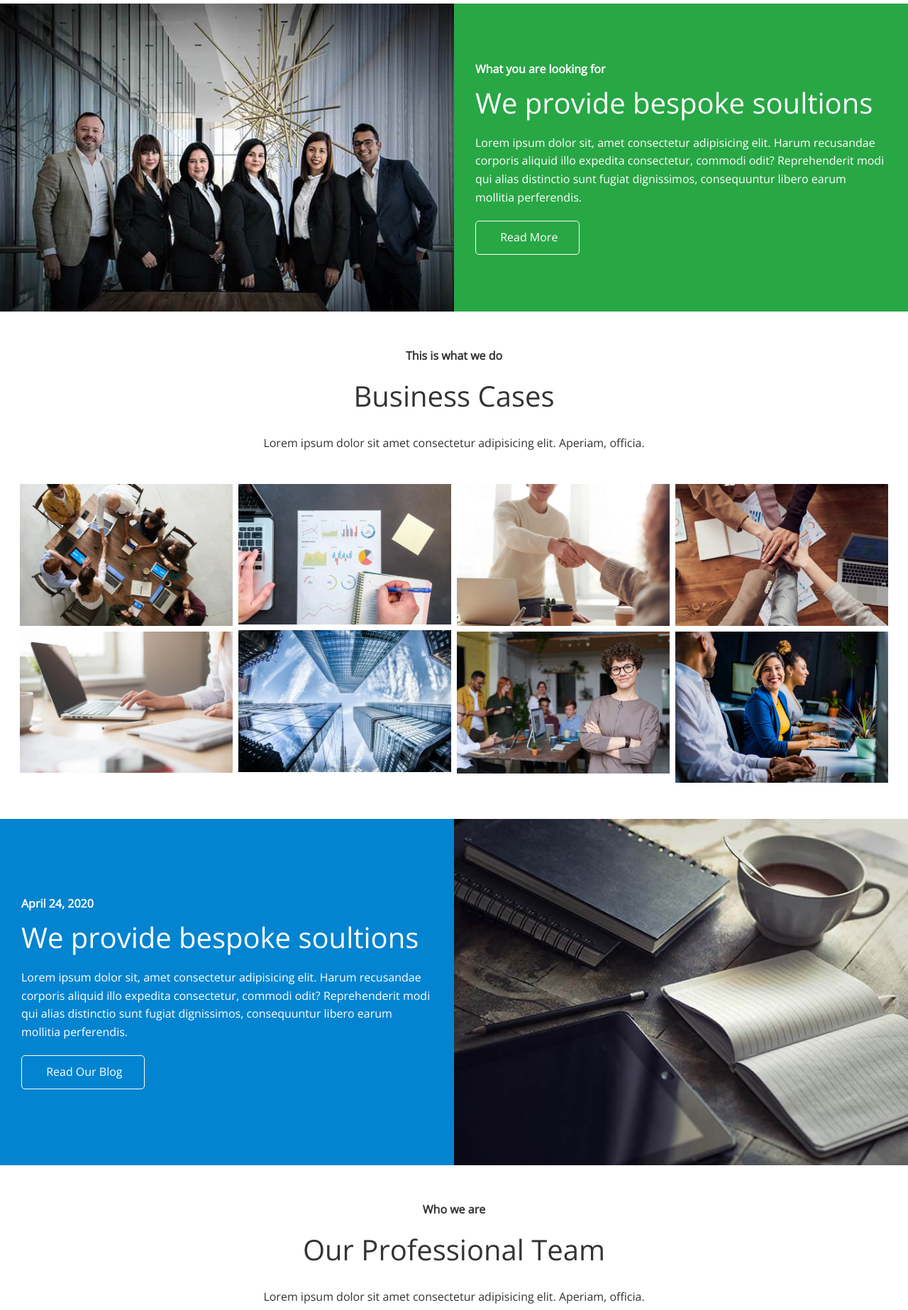
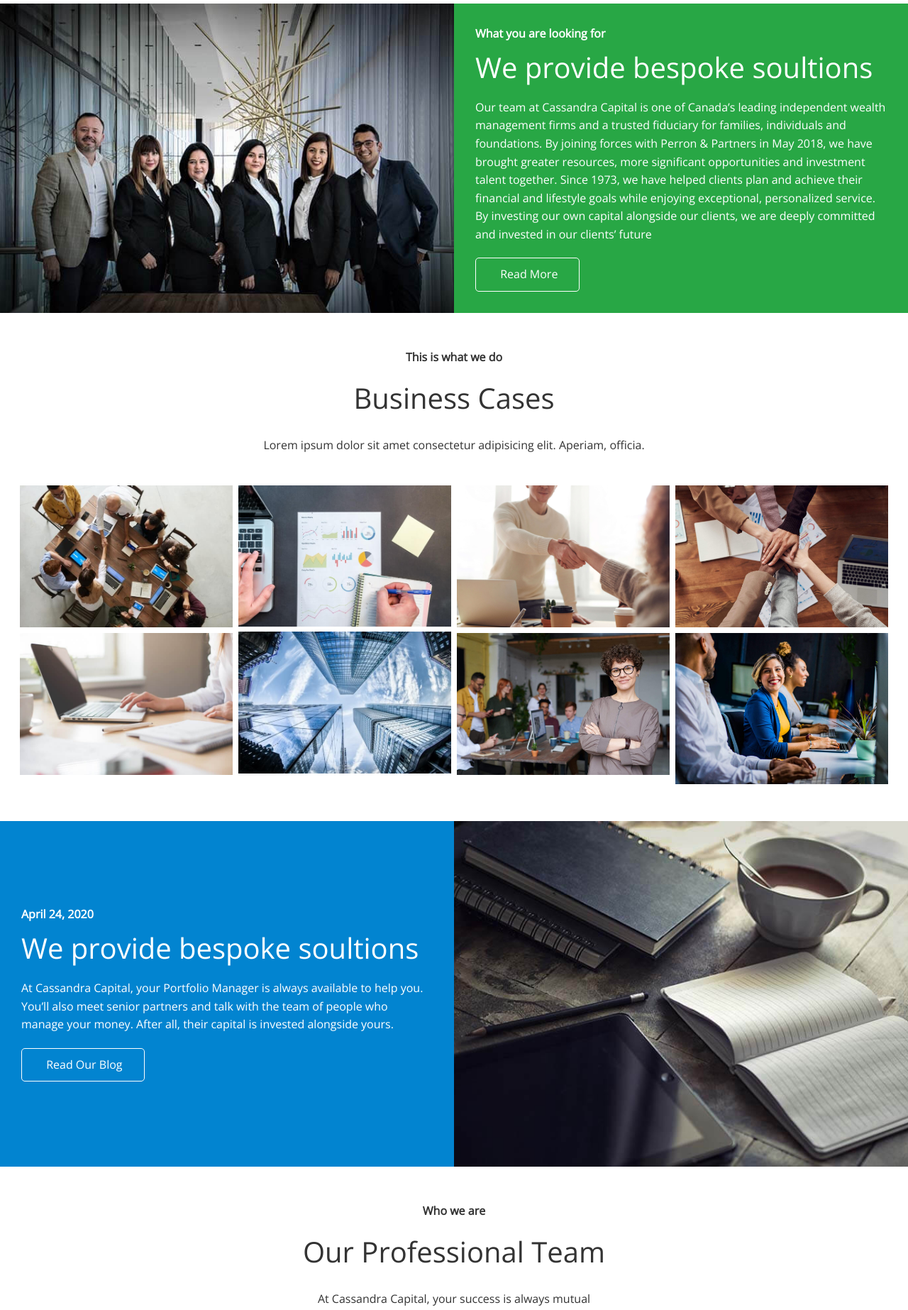
Before and after one commit to Adam20058/finance_website, a plain HTML site: page index.html in a window 1280 px wide. Shown: the part 1080-2926 px from the top of the page at 71% size. Drawn offline with nearby package versions, Linux system fonts and the light colour scheme; some icons are missing; files whose address does not match are found by name.

Commit message:
added some text in the index page and added a favicon for my website

```diff
--- a/index.html
+++ b/index.html
@@ -4,6 +4,7 @@
 <head>
   <meta charset="UTF-8">
   <meta name="viewport" content="width=device-width, initial-scale=1.0">
+  <link rel="shortcut icon" type="image/x-icon" href="/favicon.ico" />
   <link rel="stylesheet" href="https://cdnjs.cloudflare.com/ajax/libs/font-awesome/5.13.0/css/all.min.css"
     integrity="sha256-h20CPZ0QyXlBuAw7A+KluUYx/3pK+c7lYEpqLTlxjYQ=" crossorigin="anonymous" />
 
@@ -92,9 +93,18 @@
           <div class="column-2 bg-primary">
             <h4>What you are looking for</h4>
             <h2>We provide bespoke soultions</h2>
-            <p>Lorem ipsum dolor sit, amet consectetur adipisicing elit. Harum recusandae corporis aliquid illo expedita
-              consectetur, commodi odit? Reprehenderit modi qui alias distinctio sunt fugiat dignissimos, consequuntur
-              libero earum mollitia perferendis.</p>
+            <p> Our team at Cassandra Capital is one of Canada’s leading independent wealth management firms and a
+              trusted fiduciary for families, individuals and foundations.
+
+              By joining forces with Perron & Partners in May 2018, we have brought greater resources, more significant
+              opportunities and investment talent together.
+
+              Since 1973, we have helped clients plan and achieve their financial and lifestyle goals while enjoying
+              exceptional, personalized service.
+
+              By investing our own capital alongside our clients, we are deeply committed and invested in our clients’
+              future
+            </p>
             <a href="#" class="btn btn-outline">
               <i class="fas fa-chevron"></i>
               Read More
@@ -175,9 +185,9 @@
           <div class="column-2 bg-secondary">
             <h4>April 24, 2020</h4>
             <h2>We provide bespoke soultions</h2>
-            <p>Lorem ipsum dolor sit, amet consectetur adipisicing elit. Harum recusandae corporis aliquid illo expedita
-              consectetur, commodi odit? Reprehenderit modi qui alias distinctio sunt fugiat dignissimos, consequuntur
-              libero earum mollitia perferendis.</p>
+            <p>At Cassandra Capital, your Portfolio Manager is always available to help you. You’ll also meet senior
+              partners and talk with the team of people who manage your money. After all, their capital is invested
+              alongside yours.</p>
             <a href="blog.html" class="btn btn-outline">
               <i class="fas fa-chevron"></i>
               Read Our Blog
@@ -191,7 +201,7 @@
       <header class="section-header">
         <h4>Who we are</h4>
         <h2>Our Professional Team</h2>
-        <p>Lorem ipsum dolor sit amet consectetur adipisicing elit. Aperiam, officia.</p>
+        <p>At Cassandra Capital, your success is always mutual</p>
       </header>
       <div class="flex-items">
         <div>
```
Also changed, not shown: favicon.ico (added), 1 other file.
